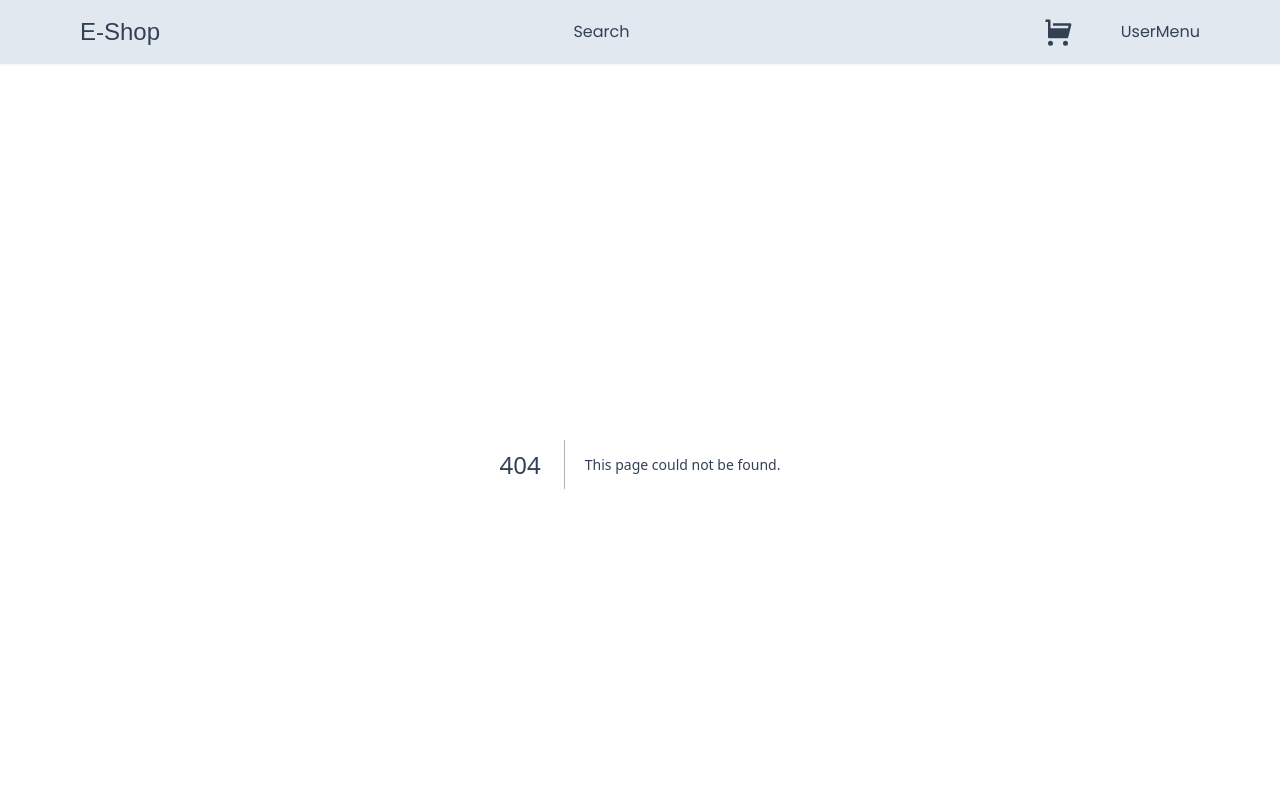
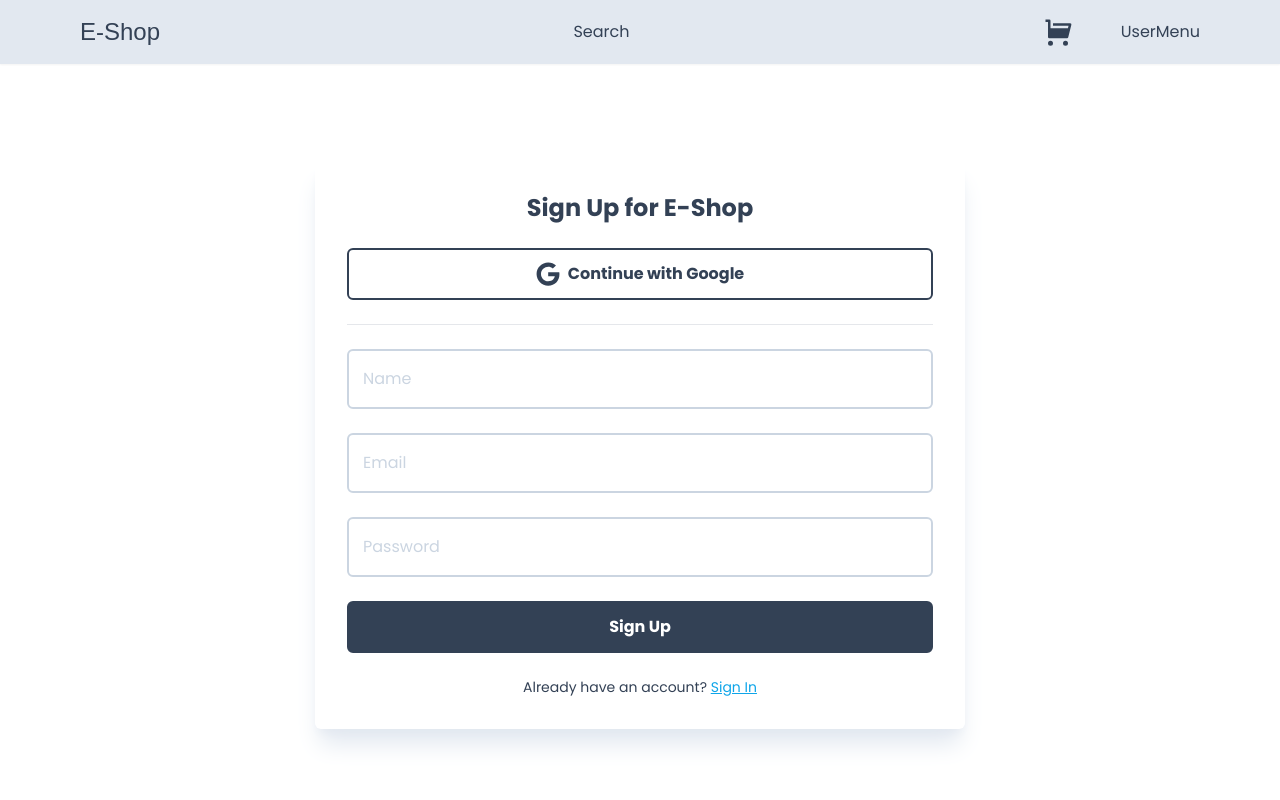
Before and after one commit to tedijulianto/nextjs-eshop, a Next.js app: page /register in a window 1280 px wide. Before the commit this address had no page. Shown: the top 800 px of the page. Built offline with nearby package versions, Linux system fonts and the light colour scheme; a web font is replaced by a local one.

Commit message:
Add login & register form

```diff
--- /dev/null
+++ b/app/components/FormWrap.tsx
@@ -0,0 +1,11 @@
+const FormWrap = ({ children }: { children: React.ReactNode }) => {
+  return (
+    <div className="min-h-fit h-full flex items-center justify-center pb-12 pt-24">
+      <div className="max-w-[650px] w-full flex items-center flex-col gap-6 shadow-xl shadow-slate-200 rounded-md p-4 md:p-8">
+        {children}
+      </div>
+    </div>
+  );
+};
+
+export default FormWrap;
--- /dev/null
+++ b/app/components/inputs/Input.tsx
@@ -0,0 +1,42 @@
+"use client";
+
+import { UseFormRegister, FieldValues, FieldErrors } from "react-hook-form";
+
+interface InputProps {
+  id: string;
+  label: string;
+  type?: string;
+  disabled?: boolean;
+  required?: boolean;
+  register: UseFormRegister<FieldValues>;
+  errors: FieldErrors;
+}
+
+const Input: React.FC<InputProps> = ({ id, label, type, disabled, required, register, errors }) => {
+  return (
+    <div className="w-full relative">
+      <input
+        autoComplete="off"
+        id={id}
+        disabled={disabled}
+        {...register(id, { required })}
+        type={type}
+        placeholder=""
+        className={`peer w-full p-4 outline-none bg-white font-light border-2 rounded-md transition disabled:opacity-70 disabled:cursor-not-allowed
+        ${errors[id] ? "border-rose-400" : "border-slate-300"}
+        ${errors[id] ? "focus:border-rose-400" : "focus:border-slate-300"}
+      `}
+      />
+      <label
+        htmlFor={id}
+        className={`absolute bg-white px-1 cursor-text text-base duration-150 transform -top-3 z-10 origin-[0] left-3 peer-placeholder-shown:scale-100 peer-placeholder-shown:top-[18px] peer-focus:-top-3 peer-focus:bg-white peer-focus:px-1
+        ${errors[id] ? "text-rose-400" : "text-slate-300"}
+        `}
+      >
+        {label}
+      </label>
+    </div>
+  );
+};
+
+export default Input;
--- /dev/null
+++ b/app/login/LoginForm.tsx
@@ -0,0 +1,62 @@
+"use client";
+
+import Link from "next/link";
+import Button from "../components/Button";
+import Heading from "../components/Heading";
+import Input from "../components/inputs/Input";
+import { useState } from "react";
+import { FaGoogle } from "react-icons/fa";
+import { useForm, FieldValues, SubmitHandler } from "react-hook-form";
+
+const LoginForm = () => {
+  const [isLoading, setIsLoading] = useState(false);
+  const {
+    register,
+    handleSubmit,
+    formState: { errors },
+  } = useForm<FieldValues>({
+    defaultValues: {
+      email: "",
+      password: "",
+    },
+  });
+
+  const onSubmit: SubmitHandler<FieldValues> = (data) => {
+    setIsLoading(true);
+    console.log(data);
+  };
+
+  return (
+    <>
+      <Heading title="Sign Up for E-Shop" />
+      <Button outline label="Continue with Google" icon={FaGoogle} onClick={() => {}} />
+      <hr className="bg-slate-300 w-full h-px" />
+      <Input
+        id="email"
+        label="Email"
+        disabled={isLoading}
+        register={register}
+        errors={errors}
+        required
+      />
+      <Input
+        id="password"
+        label="Password"
+        disabled={isLoading}
+        register={register}
+        errors={errors}
+        type="password"
+        required
+      />
+      <Button label={isLoading ? "Loading" : "Sign In"} onClick={handleSubmit(onSubmit)} />
+      <p className="text-sm">
+        Don&apos;t have an account?{" "}
+        <Link href="/register" className="text-sky-500 underline">
+          Sign Up
+        </Link>
+      </p>
+    </>
+  );
+};
+
+export default LoginForm;
--- /dev/null
+++ b/app/login/page.tsx
@@ -0,0 +1,15 @@
+import Container from "../components/Container";
+import FormWrap from "../components/FormWrap";
+import LoginForm from "./LoginForm";
+
+const Login = () => {
+  return (
+    <Container>
+      <FormWrap>
+        <LoginForm />
+      </FormWrap>
+    </Container>
+  );
+};
+
+export default Login;
--- /dev/null
+++ b/app/register/RegisterForm.tsx
@@ -0,0 +1,71 @@
+"use client";
+
+import Link from "next/link";
+import Button from "../components/Button";
+import Heading from "../components/Heading";
+import Input from "../components/inputs/Input";
+import { useState } from "react";
+import { FaGoogle } from "react-icons/fa";
+import { useForm, FieldValues, SubmitHandler } from "react-hook-form";
+
+const RegisterForm = () => {
+  const [isLoading, setIsLoading] = useState(false);
+  const {
+    register,
+    handleSubmit,
+    formState: { errors },
+  } = useForm<FieldValues>({
+    defaultValues: {
+      name: "",
+      email: "",
+      password: "",
+    },
+  });
+
+  const onSubmit: SubmitHandler<FieldValues> = (data) => {
+    setIsLoading(true);
+    console.log(data);
+  };
+
+  return (
+    <>
+      <Heading title="Sign Up for E-Shop" />
+      <Button outline label="Continue with Google" icon={FaGoogle} onClick={() => {}} />
+      <hr className="bg-slate-300 w-full h-px" />
+      <Input
+        id="name"
+        label="Name"
+        disabled={isLoading}
+        register={register}
+        errors={errors}
+        required
+      />
+      <Input
+        id="email"
+        label="Email"
+        disabled={isLoading}
+        register={register}
+        errors={errors}
+        required
+      />
+      <Input
+        id="password"
+        label="Password"
+        disabled={isLoading}
+        register={register}
+        errors={errors}
+        type="password"
+        required
+      />
+      <Button label={isLoading ? "Loading" : "Sign Up"} onClick={handleSubmit(onSubmit)} />
+      <p className="text-sm">
+        Already have an account?{" "}
+        <Link href="/login" className="text-sky-500 underline">
+          Sign In
+        </Link>
+      </p>
+    </>
+  );
+};
+
+export default RegisterForm;
--- /dev/null
+++ b/app/register/page.tsx
@@ -0,0 +1,15 @@
+import Container from "../components/Container";
+import FormWrap from "../components/FormWrap";
+import RegisterForm from "./RegisterForm";
+
+const Register = () => {
+  return (
+    <Container>
+      <FormWrap>
+        <RegisterForm />
+      </FormWrap>
+    </Container>
+  );
+};
+
+export default Register;
--- a/package.json
+++ b/package.json
@@ -23,6 +23,7 @@
     "postcss": "8.4.31",
     "react": "18.2.0",
     "react-dom": "18.2.0",
+    "react-hook-form": "^7.48.2",
     "react-hot-toast": "^2.4.1",
     "react-icons": "^4.11.0",
     "tailwindcss": "3.3.5",
```
Also changed, not shown: 1 other file (tests, documents, lock files or other folders).
